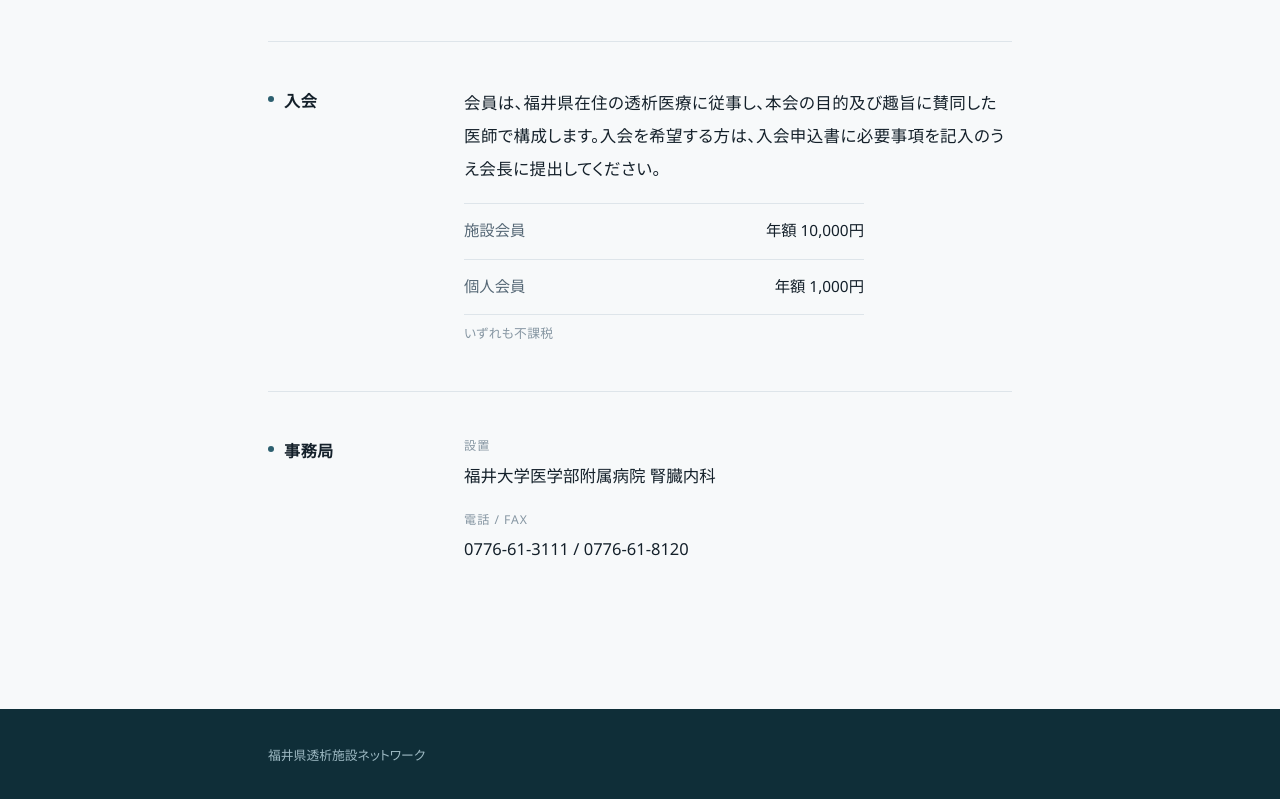
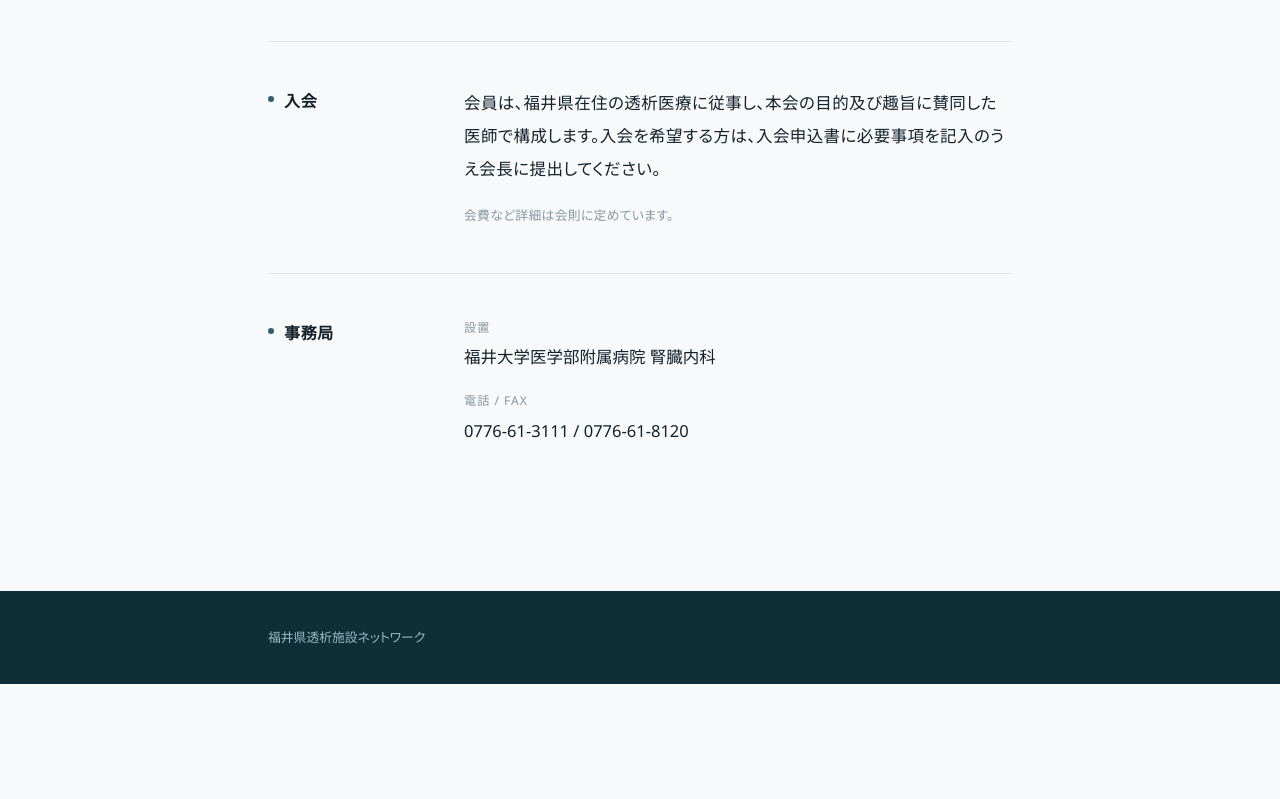
Before and after one commit to ttoyama/fukuitouseki-website, a plain HTML site: page index.html in a window 1280 px wide. Shown: the part 2088-2887 px from the top of the page. After the commit the page ends 2772 px from the top, so only its background shows below. Drawn offline with Linux system fonts and the light colour scheme.

Commit message:
会費の金額はページから削除し、会則に一本化

```diff
--- a/index.html
+++ b/index.html
@@ -339,23 +339,6 @@
     white-space: nowrap;
   }
 
-  table.fee {
-    border-collapse: collapse;
-    width: 100%;
-    max-width: 400px;
-    font-size: 0.96rem;
-    margin: 0 0 6px;
-  }
-  table.fee th, table.fee td {
-    text-align: left;
-    padding: 12px 0;
-    border-bottom: 1px solid var(--line);
-  }
-  table.fee tr:first-child th,
-  table.fee tr:first-child td { border-top: 1px solid var(--line); }
-  table.fee th { font-weight: 500; color: var(--muted); }
-  table.fee td { text-align: right; font-variant-numeric: tabular-nums; }
-
   dl.office { margin: 0; display: flex; flex-direction: column; gap: 18px; }
   dl.office dt {
     font-size: 0.76rem;
@@ -518,11 +501,7 @@
       <h2>入会</h2>
       <div class="body">
         <p>会員は、福井県在住の透析医療に従事し、本会の目的及び趣旨に賛同した医師で構成します。入会を希望する方は、入会申込書に必要事項を記入のうえ会長に提出してください。</p>
-        <table class="fee">
-          <tr><th>施設会員</th><td>年額 10,000円</td></tr>
-          <tr><th>個人会員</th><td>年額 1,000円</td></tr>
-        </table>
-        <p class="source">いずれも不課税</p>
+        <p class="source">会費など詳細は会則に定めています。</p>
       </div>
     </section>
 
```
